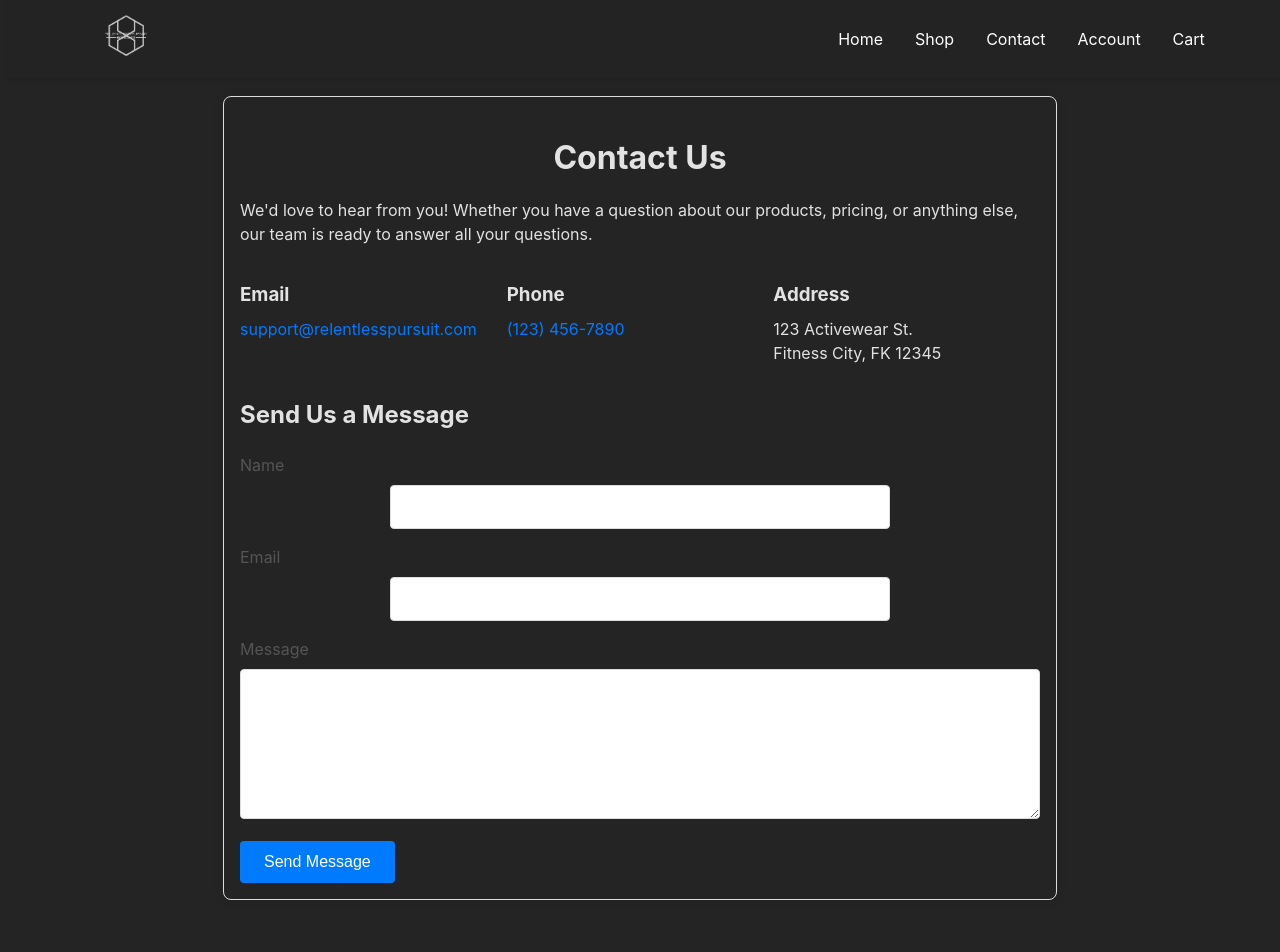
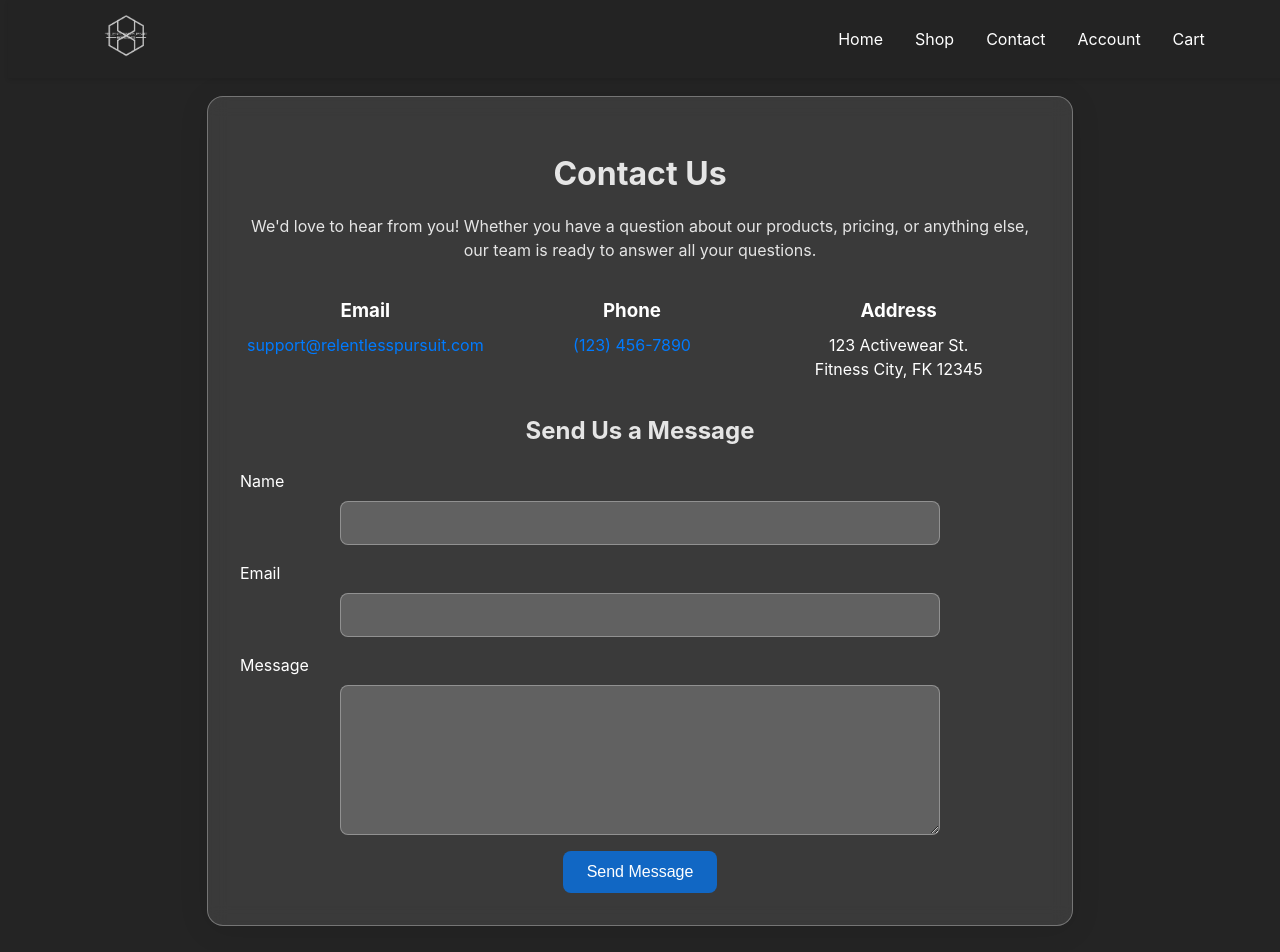
Before and after one commit to AllanB-Rubio/my-ecommerce-shop, a React (Vite) app: page /contact in a window 1280 px wide. Shown: the top 952 px of the page. Built offline with nearby package versions, Linux system fonts and the light colour scheme.

Commit message:
updated styling for contact / account / cart to a glass-morphism effect

```diff
--- a/src/components/Footer.jsx
+++ b/src/components/Footer.jsx
@@ -21,13 +21,7 @@ const Footer = () => {
               <a href="/">Home</a>
             </li>
             <li>
-              <a href="/best-sellers">Best Sellers</a>
-            </li>
-            <li>
-              <a href="/mens">Men's</a>
-            </li>
-            <li>
-              <a href="/womens">Women's</a>
+              <a href="/best-sellers">Shop</a>
             </li>
             <li>
               <a href="/contact">Contact</a>
--- a/src/pages/Account.css
+++ b/src/pages/Account.css
@@ -1,12 +1,16 @@
+/* Account.css */
 .auth-container,
 .account-container {
   max-width: 600px;
   margin: 2rem auto;
   padding: 2rem;
-  border: 1px solid #ddd;
-  border-radius: 8px;
-  box-shadow: 0 0 10px rgba(0, 0, 0, 0.1);
-  background: #ffffff00;
+  border-radius: 16px;
+  background: rgba(255, 255, 255, 0.1);
+  box-shadow: 0 4px 30px rgba(0, 0, 0, 0.1);
+  backdrop-filter: blur(10px);
+  -webkit-backdrop-filter: blur(10px);
+  border: 1px solid rgba(255, 255, 255, 0.3);
+  text-align: center;
 }
 
 .auth-form,
@@ -21,9 +25,16 @@
   margin-bottom: 1rem;
   padding: 0.75rem;
   font-size: 1rem;
-  border: 1px solid #ddd;
-  border-radius: 4px;
+  border: 1px solid rgba(255, 255, 255, 0.3);
+  border-radius: 8px;
   box-sizing: border-box;
+  background: rgba(255, 255, 255, 0.2);
+  color: #fff; /* Adjust text color for better contrast */
+}
+
+.auth-form input::placeholder,
+.account-container input::placeholder {
+  color: rgba(255, 255, 255, 0.816); /* Custom placeholder color */
 }
 
 .auth-form button,
@@ -31,16 +42,17 @@
   width: calc(100% - 1rem); /* Adjusting width to align with the input fields */
   padding: 0.75rem;
   font-size: 1rem;
-  background-color: #007bff;
+  background-color: rgba(0, 123, 255, 0.7);
   color: white;
   border: none;
-  border-radius: 4px;
+  border-radius: 8px;
   cursor: pointer;
+  transition: background-color 0.3s ease;
 }
 
 .auth-form button:hover,
 .account-container button:hover {
-  background-color: #0056b3;
+  background-color: rgba(0, 123, 255, 1);
 }
 
 .auth-toggle {
--- a/src/pages/Contact.css
+++ b/src/pages/Contact.css
@@ -1,17 +1,22 @@
+/* Contact.css */
 .contact-container {
   max-width: 800px;
   margin: 2rem auto;
-  padding: 1rem;
-  border: 1px solid #ddd;
-  border-radius: 8px;
-  box-shadow: 0 0 10px rgba(0, 0, 0, 0.1);
-  background-color: #ffffff00;
+  padding: 2rem;
+  border-radius: 16px;
+  background: rgba(255, 255, 255, 0.1);
+  box-shadow: 0 4px 30px rgba(0, 0, 0, 0.1);
+  backdrop-filter: blur(10px);
+  -webkit-backdrop-filter: blur(10px);
+  border: 1px solid rgba(255, 255, 255, 0.3);
+  text-align: center;
 }
 
 .contact-details {
   display: flex;
   justify-content: space-between;
   margin-bottom: 2rem;
+  color: #fff;
 }
 
 .contact-item {
@@ -21,10 +26,12 @@
 
 .contact-item h3 {
   margin-bottom: 0.5rem;
+  color: #fff;
 }
 
 .contact-item p {
   margin: 0;
+  color: #fff;
 }
 
 .contact-item a {
@@ -38,21 +45,33 @@
 
 .contact-form .form-group {
   margin-bottom: 1rem;
+  text-align: left;
 }
 
 .contact-form label {
   display: block;
   margin-bottom: 0.5rem;
+  color: #fff;
 }
 
 .contact-form input,
 .contact-form textarea {
-  width: 100%;
+  width: 100%; /* Adjust width to ensure all fields are the same */
+  max-width: 600px;
+  margin: 0 auto 1rem auto;
   padding: 0.75rem;
   font-size: 1rem;
-  border: 1px solid #ddd;
-  border-radius: 4px;
+  border: 1px solid rgba(255, 255, 255, 0.3);
+  border-radius: 8px;
+  display: block;
   box-sizing: border-box;
+  background: rgba(255, 255, 255, 0.2);
+  color: #fff;
+}
+
+.contact-form input::placeholder,
+.contact-form textarea::placeholder {
+  color: rgba(255, 255, 255, 0.7); /* Custom placeholder color */
 }
 
 .contact-form textarea {
@@ -60,16 +79,26 @@
   height: 150px; /* default height for better appearance */
 }
 
+.contact-form input:focus,
+.contact-form textarea:focus {
+  outline: none;
+  border-color: #007bff;
+  box-shadow: 0 0 4px rgba(0, 123, 255, 0.5);
+}
+
 .contact-form button {
   padding: 0.75rem 1.5rem;
   font-size: 1rem;
-  background-color: #007bff;
+  background-color: rgba(0, 123, 255, 0.7);
   color: white;
   border: none;
-  border-radius: 4px;
+  border-radius: 8px;
   cursor: pointer;
+  display: block;
+  margin: 0 auto;
+  transition: background-color 0.3s ease;
 }
 
 .contact-form button:hover {
-  background-color: #0056b3;
+  background-color: rgba(0, 123, 255, 1);
 }
--- a/src/pages/ShippingBilling.css
+++ b/src/pages/ShippingBilling.css
@@ -3,16 +3,19 @@
   max-width: 600px;
   margin: 2rem auto;
   padding: 2rem;
-  border: 1px solid #ddd;
-  border-radius: 8px;
-  box-shadow: 0 0 10px rgba(0, 0, 0, 0.1);
-  background-color: #ffffff00;
+  border-radius: 16px;
+  background: rgba(255, 255, 255, 0.053);
+  box-shadow: 0 4px 30px rgba(0, 0, 0, 0.1);
+  backdrop-filter: blur(10px);
+  -webkit-backdrop-filter: blur(100px);
+  border: 1px solid rgba(255, 255, 255, 0.3);
   text-align: center;
 }
 
 .shipping-billing-form h2 {
   margin-bottom: 1rem;
   text-align: center;
+  color: #fff;
 }
 
 .form-group {
@@ -24,7 +27,7 @@
   display: block;
   font-size: 1rem;
   margin-bottom: 0.5rem;
-  color: #555;
+  color: #ffffff;
 }
 
 .form-group input {
@@ -33,10 +36,12 @@
   margin: 0 auto 1rem auto;
   padding: 0.75rem;
   font-size: 1rem;
-  border: 1px solid #ddd;
-  border-radius: 4px;
+  border: 1px solid rgba(255, 255, 255, 0.3);
+  border-radius: 8px;
   display: block;
   box-sizing: border-box;
+  background: rgba(255, 255, 255, 0.2);
+  color: #fff;
 }
 
 .form-group input:focus {
@@ -51,6 +56,7 @@
   justify-content: center;
   margin-bottom: 1rem;
   margin-right: 3rem;
+  color: #fff;
 }
 
 .checkbox-label input {
@@ -60,15 +66,16 @@
 .submit-button {
   padding: 0.75rem 1.5rem;
   font-size: 1rem;
-  background-color: #007bff;
+  background-color: rgba(0, 123, 255, 0.7);
   color: white;
   border: none;
-  border-radius: 4px;
+  border-radius: 8px;
   cursor: pointer;
   display: block;
   margin: 0 auto;
+  transition: background-color 0.3s ease;
 }
 
 .submit-button:hover {
-  background-color: #0056b3;
+  background-color: rgba(0, 123, 255, 1);
 }
--- a/src/pages/ShoppingCart.css
+++ b/src/pages/ShoppingCart.css
@@ -2,24 +2,28 @@
 .cart-container {
   max-width: 1000px;
   margin: 2rem auto;
-  padding: 1rem;
-  border: 1px solid #ddd;
-  border-radius: 8px;
-  box-shadow: 0 0 10px rgba(0, 0, 0, 0.1);
-  background-color: #ffffff00;
+  padding: 2rem;
+  border-radius: 16px;
+  background: rgba(255, 255, 255, 0.1);
+  box-shadow: 0 4px 30px rgba(0, 0, 0, 0.1);
+  backdrop-filter: blur(10px);
+  -webkit-backdrop-filter: blur(10px);
+  border: 1px solid rgba(255, 255, 255, 0.3);
+  text-align: center;
 }
 
 .cart-table {
   width: 100%;
   border-collapse: collapse;
   margin-bottom: 1rem;
+  color: #fff; /* Update text color for better contrast */
 }
 
 .cart-table th,
 .cart-table td {
   padding: 0.75rem;
   text-align: left;
-  border-bottom: 1px solid #ddddddb8;
+  border-bottom: 1px solid rgba(255, 255, 255, 0.3); /* Adjust border color for consistency */
 }
 
 .cart-image {
@@ -30,7 +34,7 @@
 }
 
 .cart-table th {
-  background-color: #f4f4f400;
+  background-color: rgba(255, 255, 255, 0.2); /* Adjust background color */
 }
 
 .cart-table td {
@@ -42,6 +46,9 @@
   padding: 0.25rem;
   font-size: 1rem;
   text-align: center;
+  background: rgba(255, 255, 255, 0.2); /* Add background color */
+  border: 1px solid rgba(255, 255, 255, 0.3); /* Adjust border color */
+  color: #fff; /* Update text color for better contrast */
 }
 
 .cart-summary {
@@ -50,7 +57,8 @@
   align-items: center;
   margin-top: 1rem;
   padding-top: 1rem;
-  border-top: 1px solid #ddddddb8;
+  border-top: 1px solid rgba(255, 255, 255, 0.3); /* Adjust border color */
+  color: #fff; /* Update text color for better contrast */
 }
 
 .total-amount {
@@ -61,16 +69,17 @@
 .checkout-button {
   padding: 0.75rem 1.5rem;
   font-size: 1.25rem;
-  background-color: #007bff;
+  background-color: rgba(0, 123, 255, 0.7);
   color: white;
   border: none;
-  border-radius: 4px;
+  border-radius: 8px;
   cursor: pointer;
   display: block;
+  transition: background-color 0.3s ease;
 }
 
 .checkout-button:hover {
-  background-color: #0056b3;
+  background-color: rgba(0, 123, 255, 1);
 }
 
 button {
@@ -81,6 +90,7 @@ button {
   border: none;
   border-radius: 4px;
   cursor: pointer;
+  transition: background-color 0.3s ease;
 }
 
 button:hover {
```
